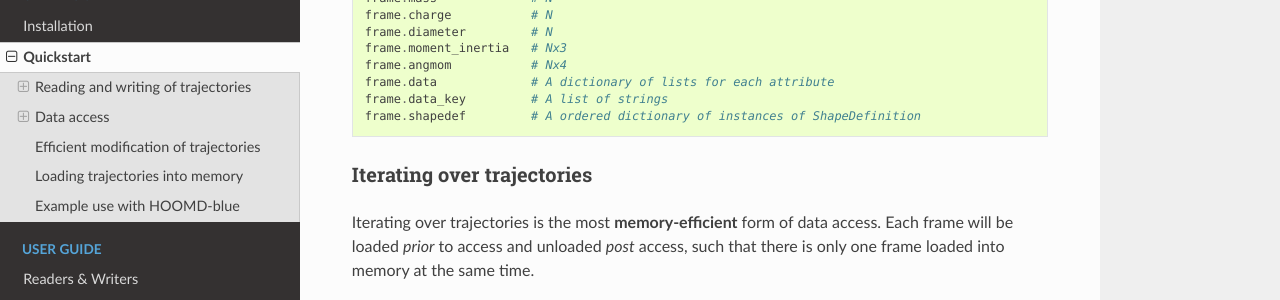
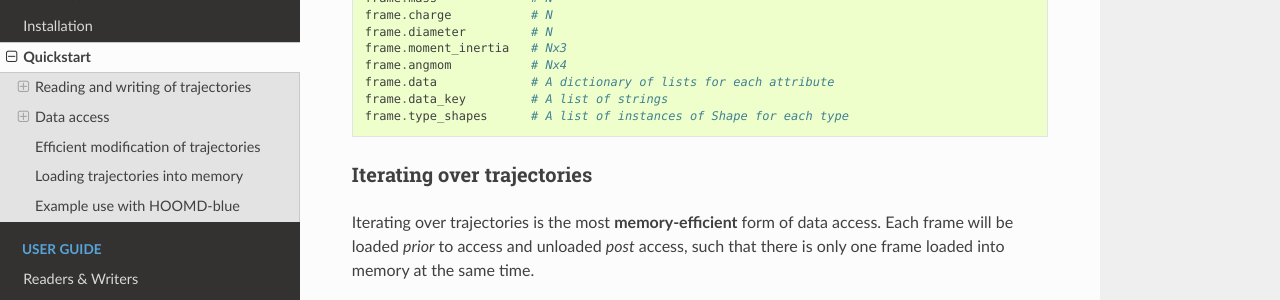
Before and after one commit to glotzerlab/garnett, a Sphinx documentation site: the page built from doc/quickstart.rst, in a window 1280 px wide and 900 px high, scrolled down 1957 px. Shown: the part 151-451 px from the top of the window. Built offline with Sphinx 7.4.7 and the Read the Docs theme 2.0.0, drawn with Linux system fonts in a browser that asks for light colours.

Commit message:
Update quickstart.

```diff
--- a/doc/quickstart.rst
+++ b/doc/quickstart.rst
@@ -119,7 +119,7 @@ Inidividual frame objects can be accessed via indexing of a (sub-)trajectory obj
     frame.angmom           # Nx4
     frame.data             # A dictionary of lists for each attribute
     frame.data_key         # A list of strings
-    frame.shapedef         # A ordered dictionary of instances of ShapeDefinition
+    frame.type_shapes      # A list of instances of Shape for each type
 
 Iterating over trajectories
 ---------------------------
```
